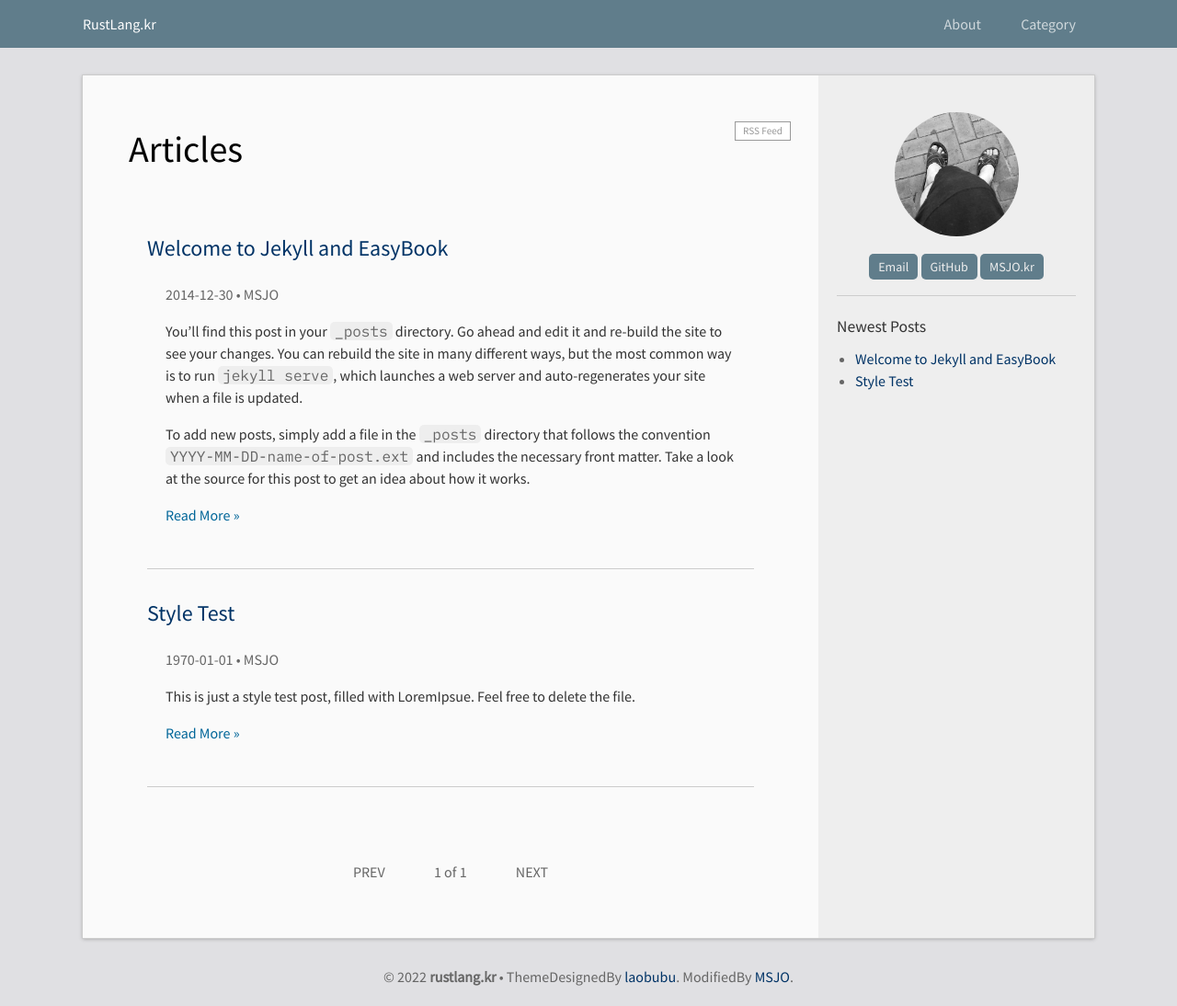
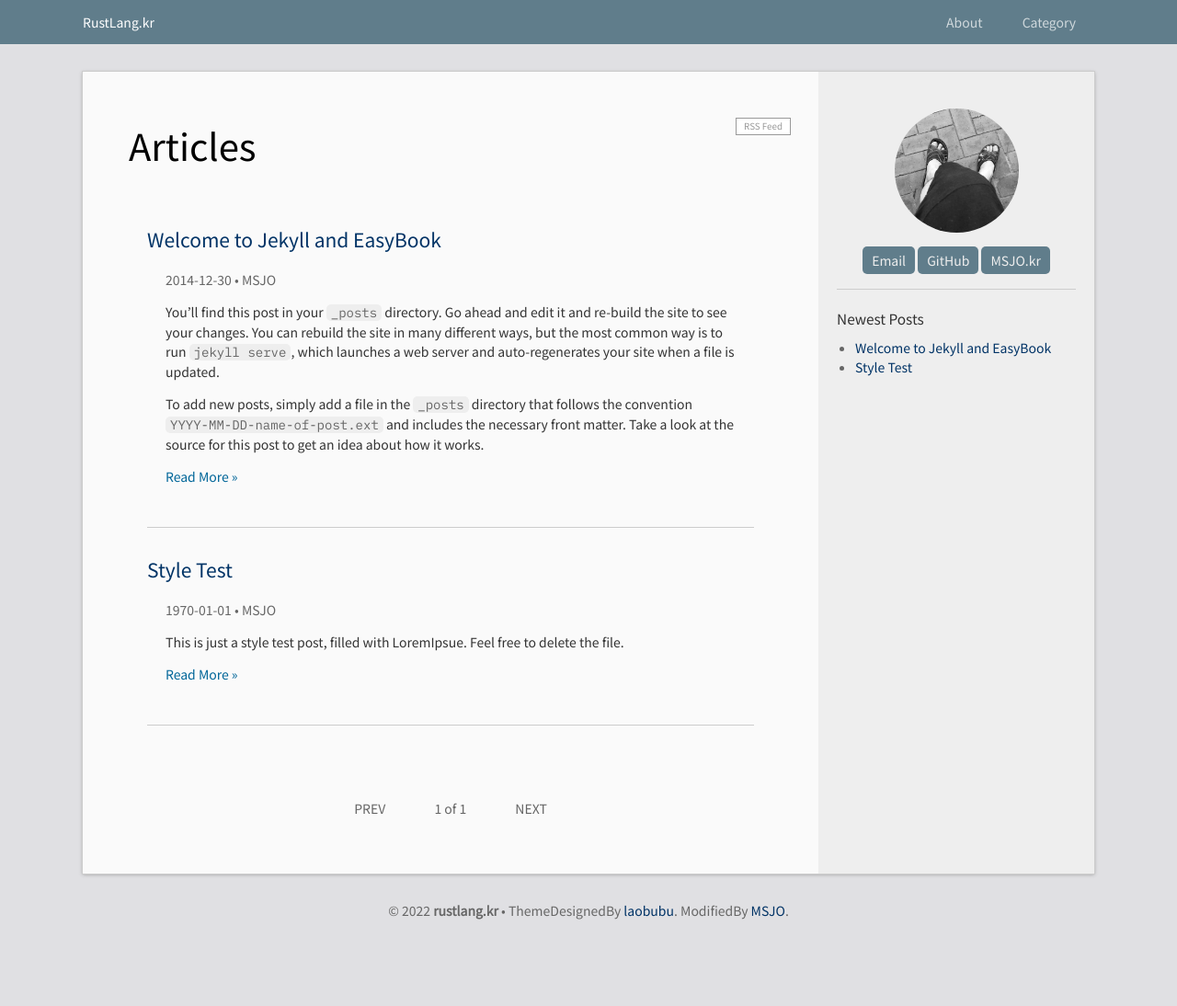
Before and after one commit to DebugJO/rustlang, a Jekyll site: the page built from index.html, in a window 1280 px wide. Shown: the whole page at 92% size. Built offline with Jekyll 4.4.1, drawn with Linux system fonts in a browser that asks for light colours; the list of posts is cut into pages by our own code; after the commit the page ends 1021 px from its top, so only the background shows below that.

Commit message:
Update main.scss

```diff
--- a/css/main.scss
+++ b/css/main.scss
@@ -2,16 +2,16 @@
 # Only the main Sass file needs front matter (the dashes are enough)
 ---
 @charset "utf-8";
-@import url('https://fonts.googleapis.com/css2?family=Source+Sans+Pro&display=swap');
+@import url('https://fonts.googleapis.com/css2?family=Noto+Sans+KR&display=swap');
 @import url('https://fonts.googleapis.com/css2?family=IBM+Plex+Mono&display=swap');
 
-$base-font-family: "Source Sans Pro", "Malgun Gothic", Arial;
-$base-font-size:   16px;
+$base-font-family: "Noto Sans KR", "Malgun Gothic", Arial;
+$base-font-size:   14px;
 // $small-font-size:  $base-font-size * 0.875;
 $small-font-size:  $base-font-size * 1.0;
 $base-line-height: 1.5;
 
-$code-font-family: 'IBM Plex Mono', monospace, Arial;
+$code-font-family: 'IBM Plex Mono', Arial, "Malgun Gothic";
 $code-font-size: 14px;
 
 // Width of the content area
```
